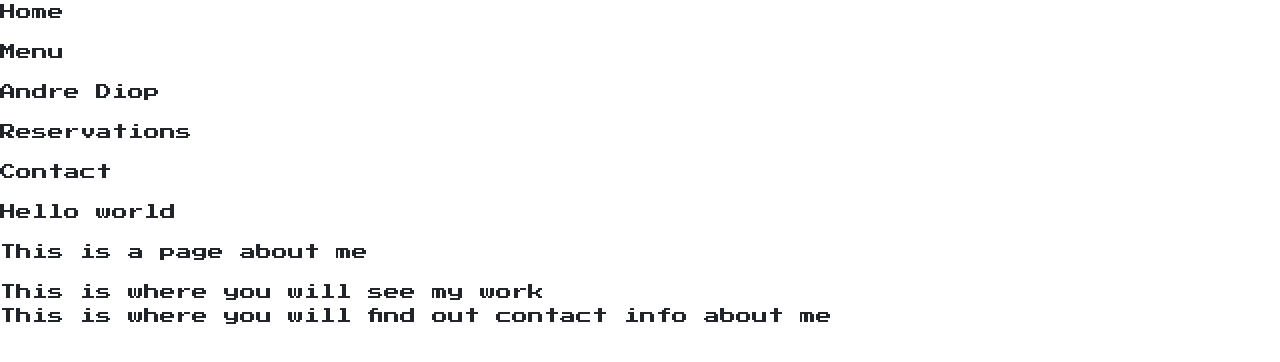
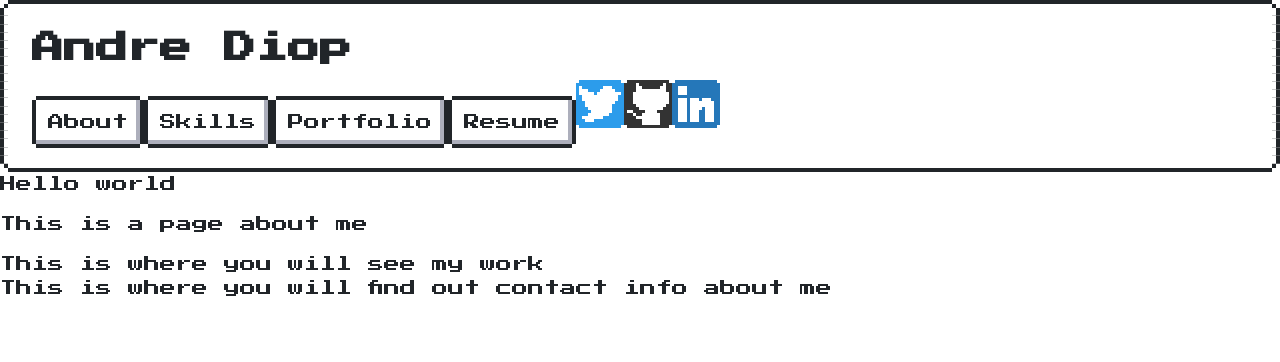
Before and after one commit to AndreDiop/My-Portfolio, a React (Create React App) app: page / in a window 1280 px wide. Shown: the top 362 px of the page. Built offline with nearby package versions, Linux system fonts and the light colour scheme.

Commit message:
Basic navbar creation
- added social links
- added icons
- added buttons for page navigation

```diff
--- a/src/App.js
+++ b/src/App.js
@@ -6,23 +6,32 @@ import Contact from "./containers/Contact";
 function App() {
   return (
     <>
-      <nav className="level">
-        <p className="level-item has-text-centered">
-          <a className="link is-info">Home</a>
-        </p>
-        <p className="level-item has-text-centered">
-          <a className="link is-info">Menu</a>
-        </p>
-        <p className="level-item has-text-centered">
-          <p>Andre Diop</p>
-        </p>
-        <p className="level-item has-text-centered">
-          <a className="link is-info">Reservations</a>
-        </p>
-        <p className="level-item has-text-centered">
-          <a className="link is-info">Contact</a>
-        </p>
-      </nav>
+      <div className="nes-container is-rounded">
+        <h1>Andre Diop</h1>
+        <a className="nes-btn" href="#">
+          About
+        </a>
+        <a className="nes-btn" href="#">
+          Skills
+        </a>
+        <a className="nes-btn" href="#">
+          Portfolio
+        </a>
+        <a className="nes-btn" href="#">
+          Resume
+        </a>
+        <a href="https://twitter.com/theandrediop">
+          <i className="nes-icon twitter is-medium"></i>
+        </a>
+        <a href="https://github.com/AndreDiop">
+          <i className="nes-icon github is-medium"></i>
+        </a>
+
+        <a href="https://www.linkedin.com/in/andre-diop-998754200/">
+          <i className="nes-icon linkedin is-medium"></i>
+        </a>
+      </div>
+
       <p>Hello world</p>
       <About />
       <Portfolio />
```
